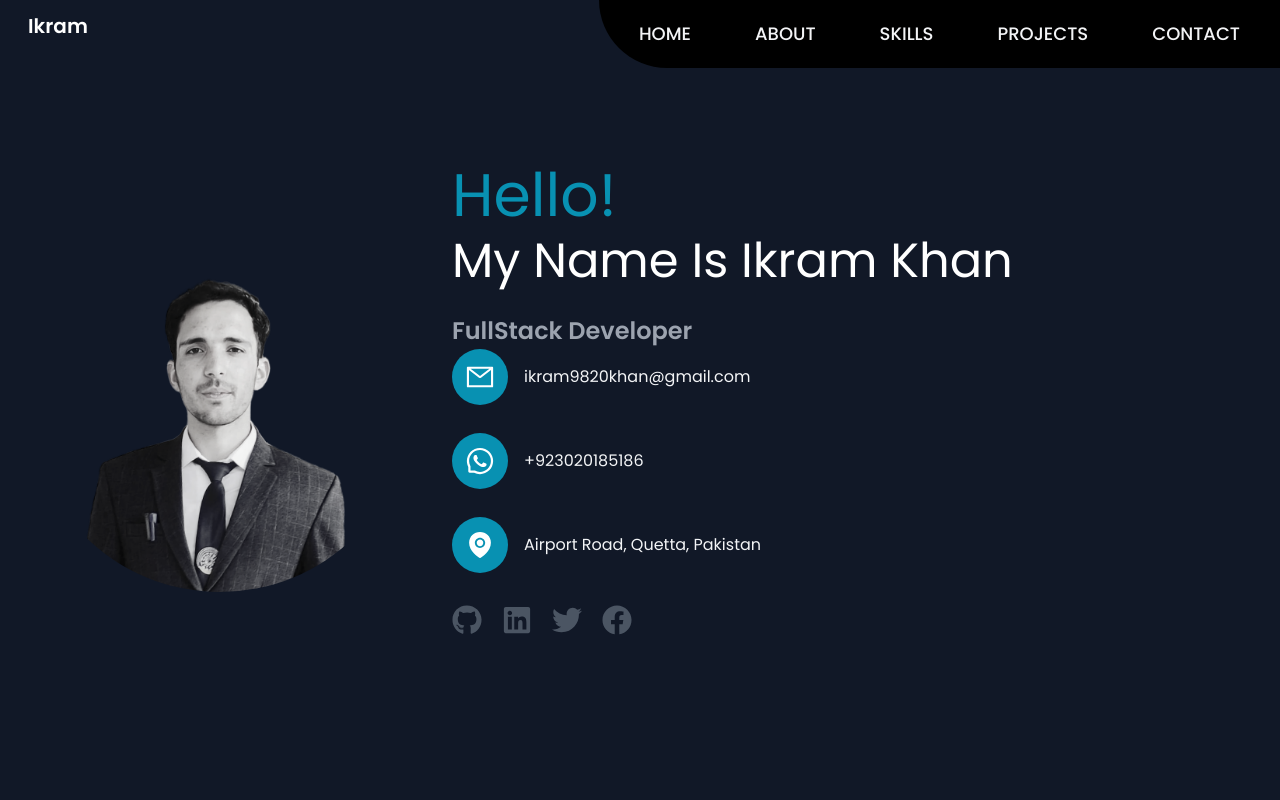
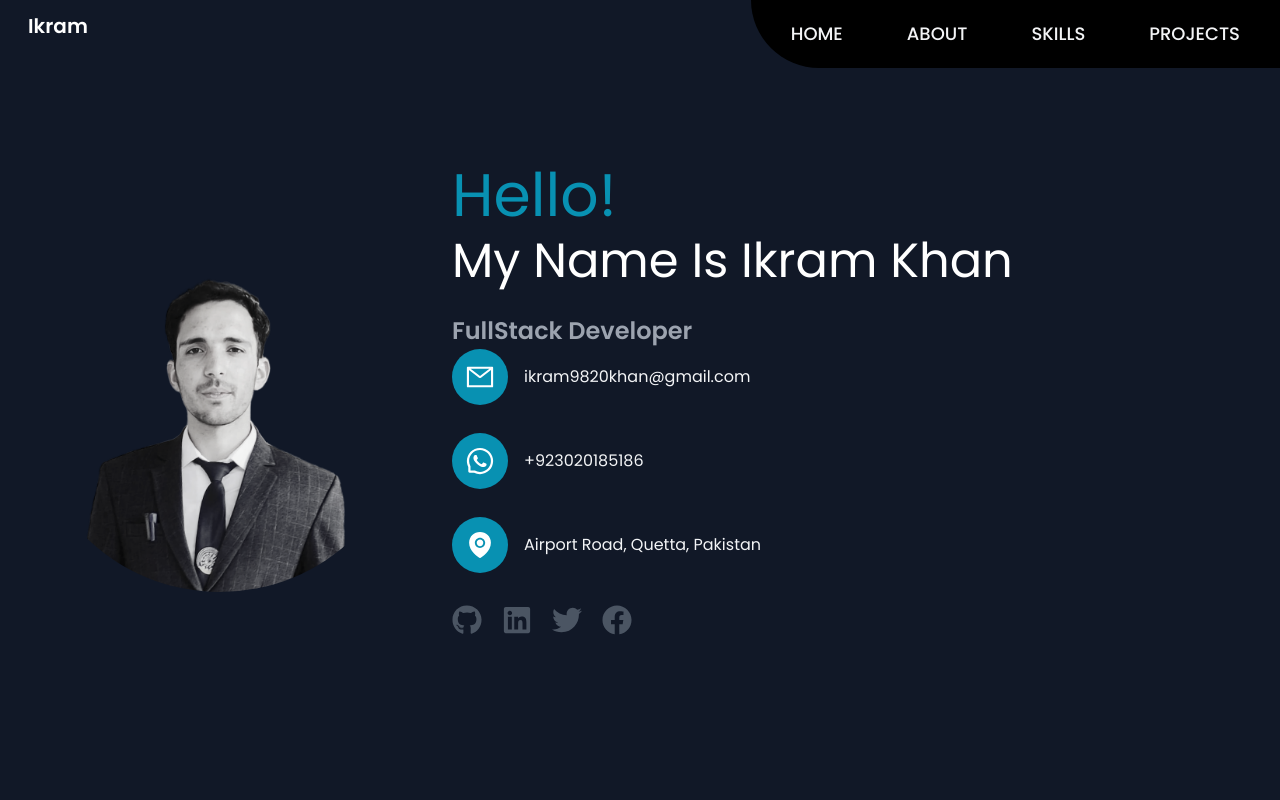
Before and after one commit to ikram98ai/portfolio, a React (Vite) app: page / in a window 1280 px wide. Shown: the top 800 px of the page. Built offline with nearby package versions, Linux system fonts and the light colour scheme.

Commit message:
Update Navbar.tsx

```diff
--- a/src/components/Navbar.tsx
+++ b/src/components/Navbar.tsx
@@ -12,7 +12,6 @@ const menuLinks:MenuLink[] = [
    { name:"ABOUT", link:"#about"},
    { name:"SKILLS", link:"#skills"},
    { name:"PROJECTS", link:"#projects"},
-   { name:"CONTACT", link:"#contact"}
 ]
 
 const Navbar = () => {
```
